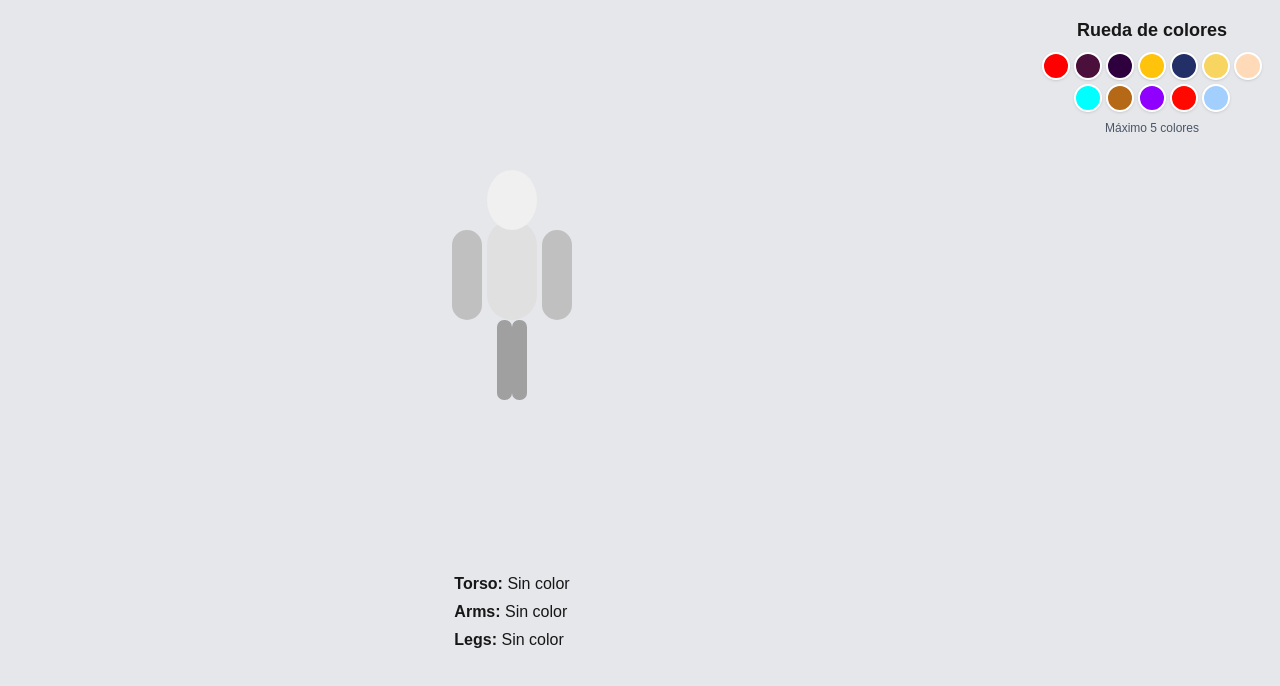
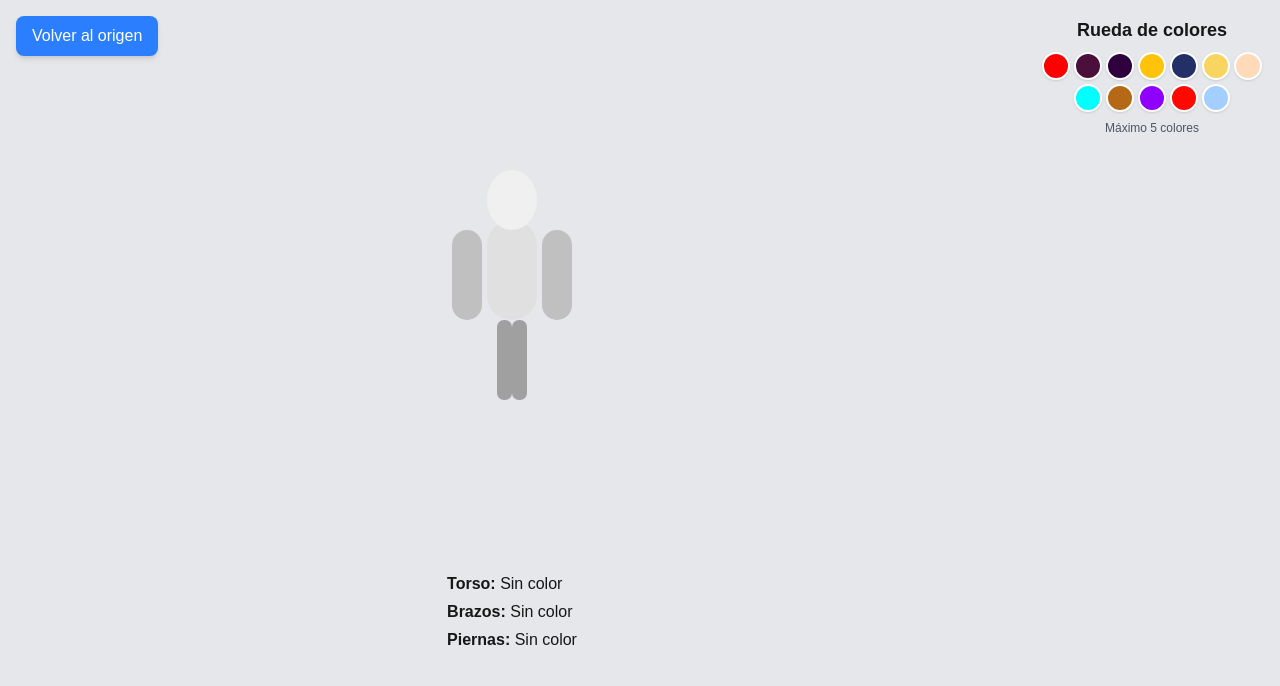
Before and after one commit to fer-bondioni/picky, a Next.js app: page /body in a window 1280 px wide. Shown: the top 686 px of the page. Built offline with nearby package versions, Linux system fonts and the light colour scheme.

Commit message:
boton volver

```diff
--- a/src/app/body/page.tsx
+++ b/src/app/body/page.tsx
@@ -1,8 +1,9 @@
 "use client";
 import { useEffect, useState } from "react";
 import { colorList } from "../../../picky/src/specialNames";
+import { useRouter } from "next/navigation";
 
-const BODY_REGIONS = ["torso", "arms", "legs"];
+const BODY_REGIONS = ["torso", "brazos", "piernas"];
 
 type ColorItem = { name: string; hex: string };
 
@@ -11,9 +12,10 @@ export default function BodyPage() {
   // Store pickedColors as hex codes
   const [pickedColors, setPickedColors] = useState<string[]>([]);
   // Store regionColors as hex codes
-  const [regionColors, setRegionColors] = useState<{ [region: string]: string | null }>({ torso: null, arms: null, legs: null });
+  const [regionColors, setRegionColors] = useState<{ [region: string]: string | null }>({ torso: null, brazos: null, piernas: null });
   // Store dragColor as hex code
   const [dragColor, setDragColor] = useState<string | null>(null);
+  const router = useRouter();
 
   useEffect(() => {
     setName(localStorage.getItem("picky_name") || "");
@@ -59,8 +61,21 @@ export default function BodyPage() {
     e.preventDefault();
   }
 
+  function goBackToOrigin() {
+    router.push("/");
+  }
+
   return (
     <div className="min-h-screen flex bg-gray-200">
+      {/* Back button */}
+      <button
+        onClick={goBackToOrigin}
+        className="absolute top-4 left-4 bg-blue-500 hover:bg-blue-600 text-white px-4 py-2 rounded-lg shadow-md transition-colors"
+        type="button"
+      >
+        Volver al origen
+      </button>
+
       <div className="flex flex-col items-center justify-center flex-1">
         <h1 className="text-3xl font-bold mb-2">{name}</h1>
         {/* Inline SVG for body */}
@@ -74,22 +89,22 @@ export default function BodyPage() {
             <rect x="75" y="80" width="50" height="100" rx="25" fill={regionColors.torso || "#E0E0E0"} />
           </g>
           <g
-            id="arms"
-            onDrop={() => handleDrop("arms")}
+            id="brazos"
+            onDrop={() => handleDrop("brazos")}
             onDragOver={handleDragOver}
             style={{ cursor: "pointer" }}
           >
-            <rect x="40" y="90" width="30" height="90" rx="15" fill={regionColors.arms || "#C0C0C0"} />
-            <rect x="130" y="90" width="30" height="90" rx="15" fill={regionColors.arms || "#C0C0C0"} />
+            <rect x="40" y="90" width="30" height="90" rx="15" fill={regionColors.brazos || "#C0C0C0"} />
+            <rect x="130" y="90" width="30" height="90" rx="15" fill={regionColors.brazos || "#C0C0C0"} />
           </g>
           <g
-            id="legs"
-            onDrop={() => handleDrop("legs")}
+            id="piernas"
+            onDrop={() => handleDrop("piernas")}
             onDragOver={handleDragOver}
             style={{ cursor: "pointer" }}
           >
-            <rect x="85" y="180" width="15" height="80" rx="7" fill={regionColors.legs || "#A0A0A0"} />
-            <rect x="100" y="180" width="15" height="80" rx="7" fill={regionColors.legs || "#A0A0A0"} />
+            <rect x="85" y="180" width="15" height="80" rx="7" fill={regionColors.piernas || "#A0A0A0"} />
+            <rect x="100" y="180" width="15" height="80" rx="7" fill={regionColors.piernas || "#A0A0A0"} />
           </g>
           <ellipse cx="100" cy="60" rx="25" ry="30" fill="#F0F0F0" />
         </svg>
```
